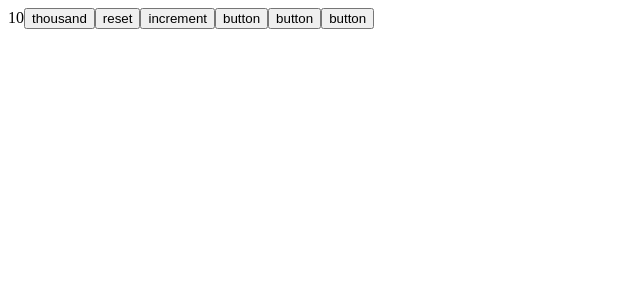
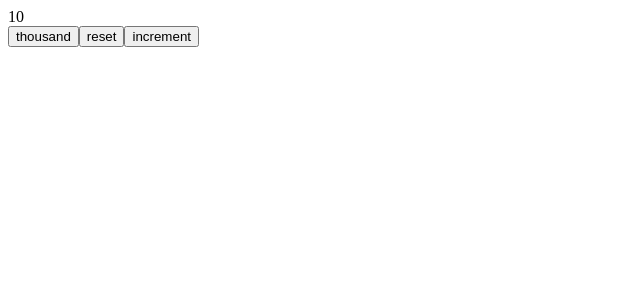
Before and after one commit to arolaeemil/Fullstack_palautusrepositorio, a React (Vite) app in the folder osa1/part1/: page / in a window 1280 px wide. Shown: the top 300 px of the page, without its empty margins (0-640 px from the left). Built offline with nearby package versions, Linux system fonts and the light colour scheme.

Commit message:
osa d valmis

```diff
--- a/osa1/part1/src/App.jsx
+++ b/osa1/part1/src/App.jsx
@@ -1,31 +1,32 @@
 import { useState } from 'react'
+
+const Display = props => <div>{props.value}</div>
 
 const App = (props) => {
   const [value, setValue] = useState(10)
 
-  const setToValue = (newValue) => () => {
-    console.log('value now', newValue) // tulostetaan uusi arvo konsoliin
+  const setToValue = (newValue) => {
+    console.log('value now', newValue)
     setValue(newValue)
   }
 
-  const hello = (who) => {
-    const handler = () => {
-      console.log('hello', who)
-    }
-    return handler
-  }
+  // älä määrittele komponenttia täällä!
+  // const Display = props => <div>{props.value}</div>
 
   return (
     <div>
-      {value}
-      <button onClick={setToValue(1000)}>thousand</button>
-      <button onClick={setToValue(0)}>reset</button>
-      <button onClick={setToValue(value + 1)}>increment</button>
-      <button onClick={hello('world')}>button</button>
-      <button onClick={hello('react')}>button</button>
-      <button onClick={hello('function')}>button</button>
+      <Display value={value} />
+      <Button handleClick={() => setToValue(1000)} text="thousand" />
+      <Button handleClick={() => setToValue(0)} text="reset" />
+      <Button handleClick={() => setToValue(value + 1)} text="increment" />
     </div>
   )
 }
 
+const Button = (props) => (
+  <button onClick={props.handleClick}>
+    {props.text}
+  </button>
+)
+
 export default App
```
